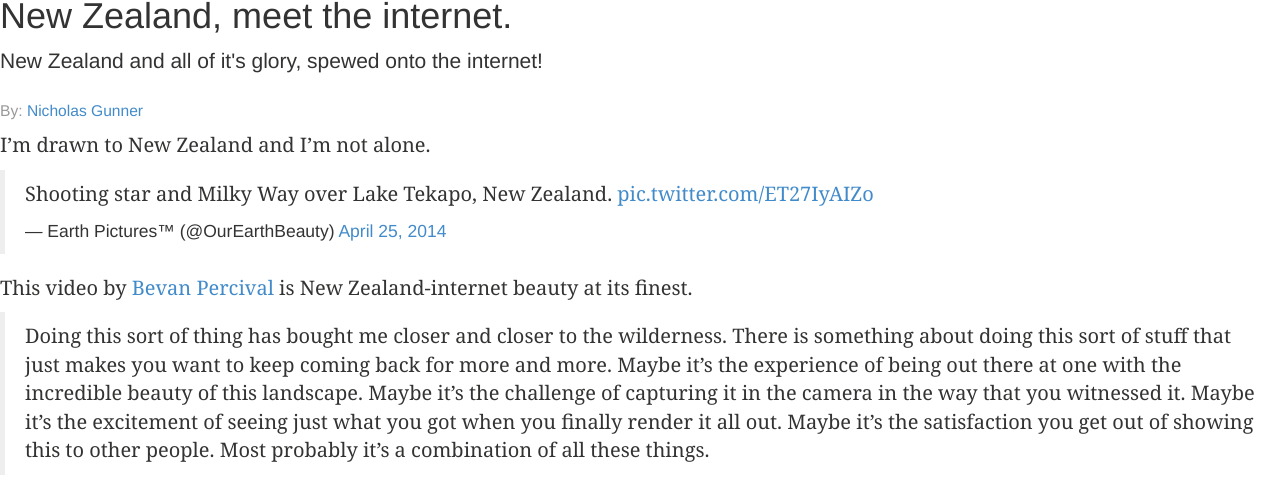
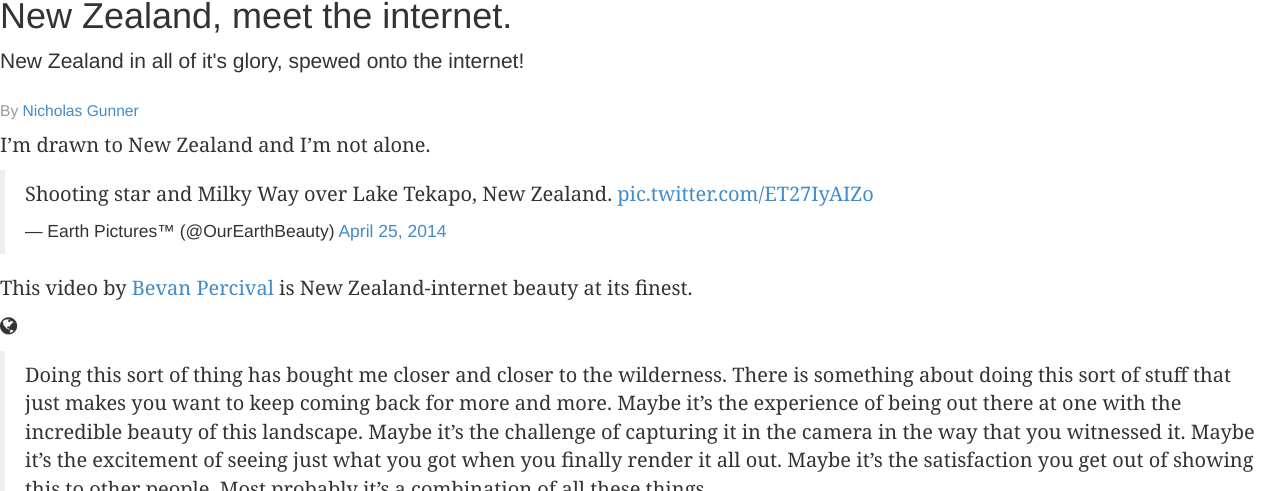
Before and after one commit to Orbitist/orbitist.github.io, a Jekyll site: the page built from _posts/2014-04-23-1.md, in a window 1280 px wide and 900 px high, scrolled down 1673 px, cut to the strip 211-702 px from the top of the window. Built offline with Jekyll 4.4.1, drawn with Linux system fonts in a browser that asks for light colours; nearby versions of some CDN libraries; comment, search, counter and statistics services are not loaded.

Commit message:
change view includes set up

```diff
--- /dev/null
+++ b/_includes/changeviewin
@@ -0,0 +1 @@
+<i class="fa fa-globe" onclick="map.setView(
--- /dev/null
+++ b/_includes/changeviewout
@@ -0,0 +1 @@
+);"></i>
--- a/_layouts/post.html
+++ b/_layouts/post.html
@@ -20,7 +20,7 @@ layout: default
 			{% assign author = site.authors[page.author] %}
       		{% if author %}
 
-      		<h3><small>By: <a href="http://www.twitter.com/{{ author.twitter }}">{{ author.name }}{% endif %}</a></small></h3>
+      		<h3><small>By <a href="http://www.twitter.com/{{ author.twitter }}">{{ author.name }}{% endif %}</a></small></h3>
 
 
 
--- a/_posts/2014-04-23-1.md
+++ b/_posts/2014-04-23-1.md
@@ -3,7 +3,7 @@ layout: post
 published: true
 id: 1
 title: New Zealand, meet the internet.
-description: New Zealand and all of it's glory, spewed onto the internet!
+description: New Zealand in all of it's glory, spewed onto the internet!
 author: ngunner
 image: http://www.charterworld.com/news/wp-content/uploads/2012/08/A-beautiful-yacht-charter-destination-New-Zealand.jpg
 mapid: ngunner.i2a5c9p4
```
Also changed, not shown: other parts of _posts/2014-04-23-1.md (+2 -0 lines), 2 other files.
